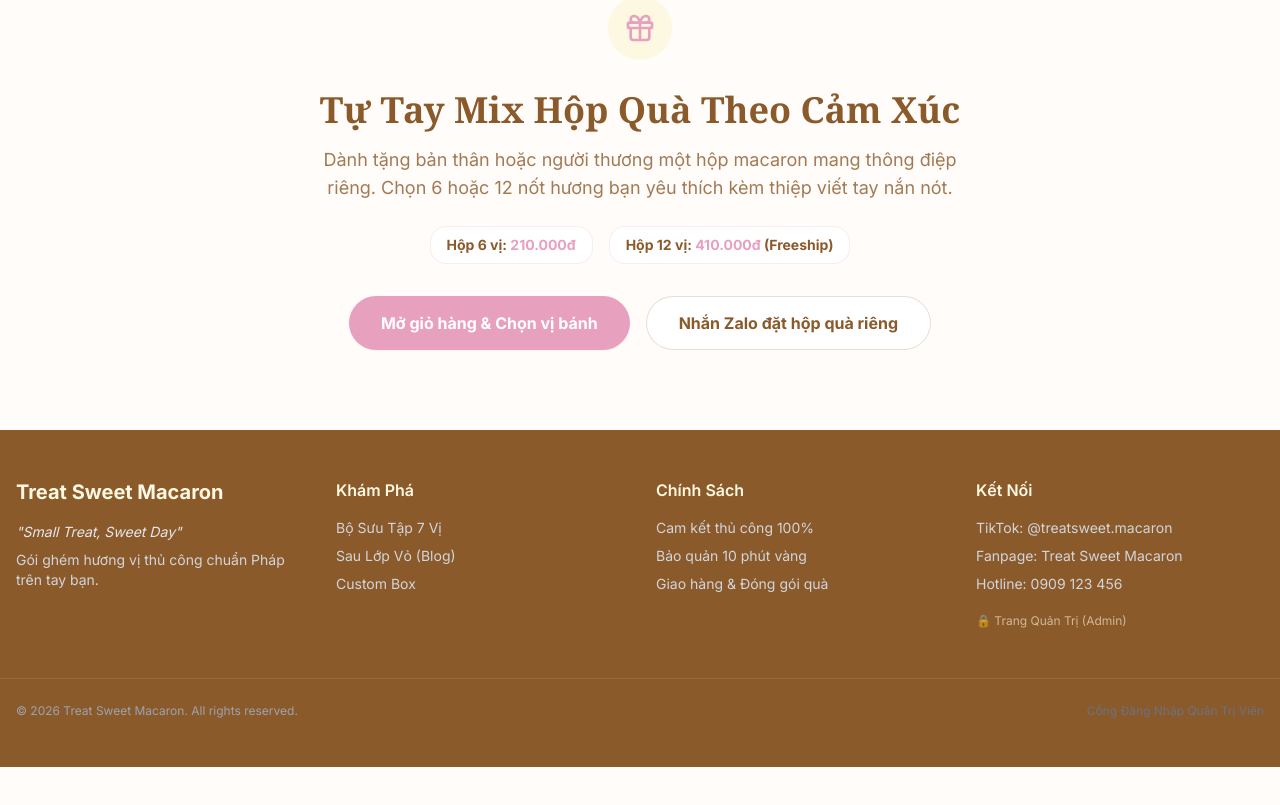
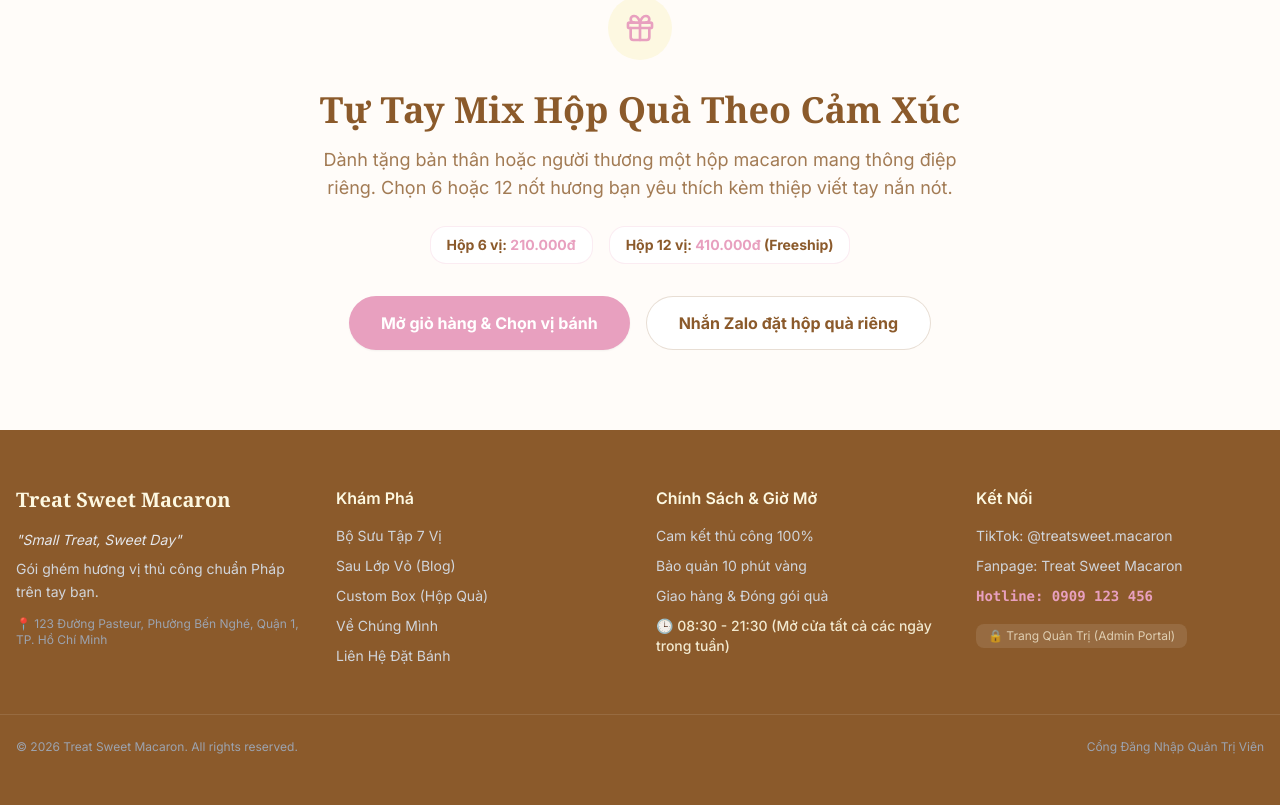
Before and after one commit to vuthaohan01062006-cpu/tipsfunnyflora, a Next.js app: page / in a window 1280 px wide. Shown: the part 2552-3357 px from the top of the page. Before the commit the page ends 3319 px from the top, so only its background shows below. Built offline with nearby package versions, Linux system fonts and the light colour scheme.

Commit message:
Update components/layout/Footer.tsx with full CMS management (Blog, CustomBox, About, Contact)

```diff
--- a/components/layout/Footer.tsx
+++ b/components/layout/Footer.tsx
@@ -1,42 +1,82 @@
+"use client";
+
+import React, { useState, useEffect } from "react";
 import Link from "next/link";
+import { DEFAULT_SITE_CONTENT, ContactConfig, SITE_CONTENT_STORAGE_KEY } from "@/data/siteContent";
 
 export default function Footer() {
+  const [contact, setContact] = useState<ContactConfig>(DEFAULT_SITE_CONTENT.contact);
+
+  useEffect(() => {
+    try {
+      const saved = localStorage.getItem(SITE_CONTENT_STORAGE_KEY);
+      if (saved) {
+        const parsed = JSON.parse(saved);
+        if (parsed.contact) {
+          setContact(parsed.contact);
+        }
+      }
+    } catch {
+      // fallback
+    }
+  }, []);
+
   return (
-    <footer className="bg-brand-choco text-white py-12">
+    <footer className="bg-brand-choco text-white py-14">
       <div className="container mx-auto px-4 grid grid-cols-1 md:grid-cols-4 gap-8">
         <div>
-          <h3 className="text-xl font-bold text-brand-vanilla mb-4">Treat Sweet Macaron</h3>
+          <h3 className="text-xl font-bold text-brand-vanilla mb-4 font-serif">Treat Sweet Macaron</h3>
           <p className="text-gray-200 text-sm italic">"Small Treat, Sweet Day"</p>
-          <p className="text-gray-300 text-sm mt-2">Gói ghém hương vị thủ công chuẩn Pháp trên tay bạn.</p>
+          <p className="text-gray-300 text-sm mt-2 leading-relaxed">
+            Gói ghém hương vị thủ công chuẩn Pháp trên tay bạn.
+          </p>
+          <p className="text-gray-400 text-xs mt-3">
+            📍 {contact.address}
+          </p>
         </div>
         <div>
           <h4 className="font-semibold mb-4 text-brand-vanilla">Khám Phá</h4>
-          <ul className="text-gray-300 text-sm space-y-2">
-            <li><Link href="/#flavors" className="hover:text-brand-vanilla">Bộ Sưu Tập 7 Vị</Link></li>
-            <li><Link href="/blog" className="hover:text-brand-vanilla">Sau Lớp Vỏ (Blog)</Link></li>
-            <li><Link href="/#custom" className="hover:text-brand-vanilla">Custom Box</Link></li>
+          <ul className="text-gray-300 text-sm space-y-2.5">
+            <li><Link href="/#flavors" className="hover:text-brand-vanilla transition-colors">Bộ Sưu Tập 7 Vị</Link></li>
+            <li><Link href="/blog" className="hover:text-brand-vanilla transition-colors">Sau Lớp Vỏ (Blog)</Link></li>
+            <li><Link href="/#custom" className="hover:text-brand-vanilla transition-colors">Custom Box (Hộp Quà)</Link></li>
+            <li><Link href="/about" className="hover:text-brand-vanilla transition-colors">Về Chúng Mình</Link></li>
+            <li><Link href="/contact" className="hover:text-brand-vanilla transition-colors">Liên Hệ Đặt Bánh</Link></li>
           </ul>
         </div>
         <div>
-          <h4 className="font-semibold mb-4 text-brand-vanilla">Chính Sách</h4>
-          <ul className="text-gray-300 text-sm space-y-2">
+          <h4 className="font-semibold mb-4 text-brand-vanilla">Chính Sách & Giờ Mở</h4>
+          <ul className="text-gray-300 text-sm space-y-2.5">
             <li>Cam kết thủ công 100%</li>
             <li>Bảo quản 10 phút vàng</li>
             <li>Giao hàng & Đóng gói quà</li>
+            <li className="text-brand-vanilla/90 font-medium">🕒 {contact.openHours}</li>
           </ul>
         </div>
         <div>
           <h4 className="font-semibold mb-4 text-brand-vanilla">Kết Nối</h4>
-          <ul className="text-gray-300 text-sm space-y-2">
-            <li>TikTok: @treatsweet.macaron</li>
-            <li>Fanpage: Treat Sweet Macaron</li>
-            <li>Hotline: 0909 123 456</li>
+          <ul className="text-gray-300 text-sm space-y-2.5">
+            <li>
+              <a href={contact.tiktokUrl} target="_blank" rel="noopener noreferrer" className="hover:text-brand-vanilla transition-colors">
+                TikTok: @treatsweet.macaron
+              </a>
+            </li>
+            <li>
+              <a href={contact.facebookUrl} target="_blank" rel="noopener noreferrer" className="hover:text-brand-vanilla transition-colors">
+                Fanpage: Treat Sweet Macaron
+              </a>
+            </li>
+            <li>
+              <a href={`tel:${contact.hotline.replace(/\s/g, "")}`} className="hover:text-brand-vanilla font-bold font-mono text-brand transition-colors">
+                Hotline: {contact.hotline}
+              </a>
+            </li>
             <li className="pt-2">
               <Link
                 href="/admin"
-                className="inline-flex items-center text-xs text-brand-vanilla/60 hover:text-brand transition-colors"
+                className="inline-flex items-center text-xs text-brand-vanilla/70 hover:text-brand transition-colors bg-white/10 px-3 py-1 rounded-lg"
               >
-                🔒 Trang Quản Trị (Admin)
+                🔒 Trang Quản Trị (Admin Portal)
               </Link>
             </li>
           </ul>
@@ -44,7 +84,7 @@
       </div>
       <div className="text-center text-gray-400 text-xs mt-12 border-t border-white/10 pt-6 flex flex-col sm:flex-row justify-between items-center container mx-auto px-4">
         <span>© 2026 Treat Sweet Macaron. All rights reserved.</span>
-        <Link href="/admin" className="text-gray-500 hover:text-brand text-xs mt-2 sm:mt-0 transition-colors">
+        <Link href="/admin" className="text-gray-400 hover:text-brand text-xs mt-2 sm:mt-0 transition-colors">
           Cổng Đăng Nhập Quản Trị Viên
         </Link>
       </div>
```
